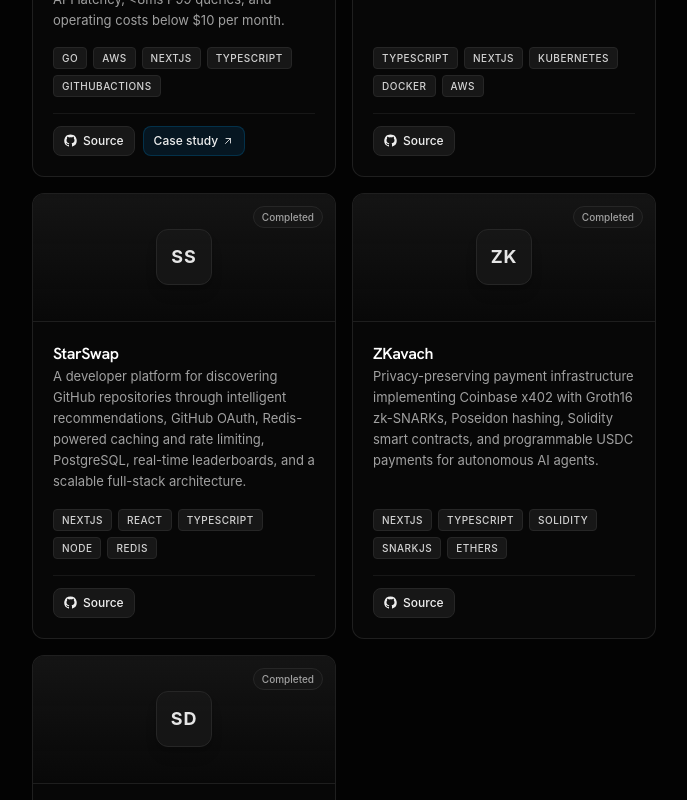
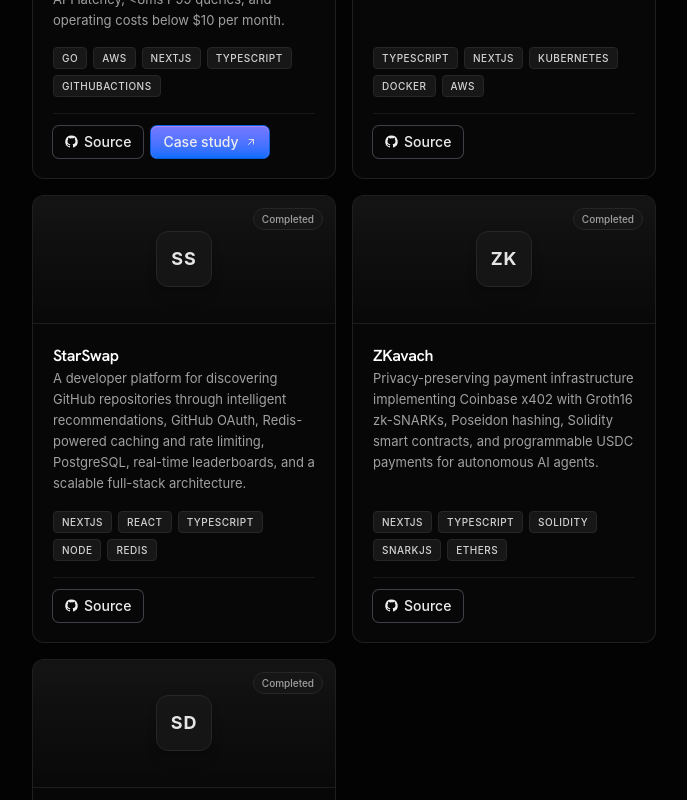
Before and after one commit to PrathamRanka/Pratham-Portfolio-Website, a Next.js app: page / in a window 1280 px wide. Shown: the part 2660-3460 px from the top of the page, without its empty margins (296-983 px from the left). Built offline with nearby package versions, Linux system fonts and the light colour scheme.

Commit message:
updated project view

```diff
--- a/src/components/views/ProjectsView.tsx
+++ b/src/components/views/ProjectsView.tsx
@@ -1,6 +1,7 @@
 import Link from 'next/link';
 import { projects } from '@/data/portfolio';
 import { ArrowUpRight, GithubIcon, GlobeIcon } from '@/components/icons';
+import { LinkButton } from '@/components/ui/button';
 
 export function ProjectsView() {
   return (
@@ -69,36 +70,35 @@ export function ProjectsView() {
                 </div>
 
                 <div className="flex items-center gap-2 pt-3 border-t border-neutral-900">
-                  <a
+                  <LinkButton
                     href={project.github}
                     target="_blank"
                     rel="noreferrer"
-                    className="inline-flex items-center gap-1.5 px-2.5 py-1.5 rounded-lg bg-neutral-900 border border-neutral-800 text-neutral-200 text-xs font-medium hover:bg-neutral-800 hover:text-white transition-colors"
+                    variant="outline"
+                    size="sm"
                   >
                     <GithubIcon size={13} />
                     <span>Source</span>
-                  </a>
+                  </LinkButton>
 
                   {project.caseStudy && (
-                    <Link
-                      href={project.caseStudy}
-                      className="inline-flex items-center gap-1 px-2.5 py-1.5 rounded-lg bg-sky-950/40 border border-sky-800/40 text-sky-300 text-xs font-medium hover:bg-sky-900/40 transition-colors"
-                    >
+                    <LinkButton href={project.caseStudy} variant="primary" size="sm">
                       <span>Case study</span>
                       <ArrowUpRight size={12} />
-                    </Link>
+                    </LinkButton>
                   )}
 
                   {project.live && (
-                    <a
+                    <LinkButton
                       href={project.live}
                       target="_blank"
                       rel="noreferrer"
-                      className="inline-flex items-center gap-1.5 px-2.5 py-1.5 rounded-lg bg-neutral-900 border border-neutral-800 text-neutral-200 text-xs font-medium hover:bg-neutral-800 hover:text-white transition-colors"
+                      variant="outline"
+                      size="sm"
                     >
                       <GlobeIcon size={13} />
                       <span>Live</span>
-                    </a>
+                    </LinkButton>
                   )}
                 </div>
               </div>
```
